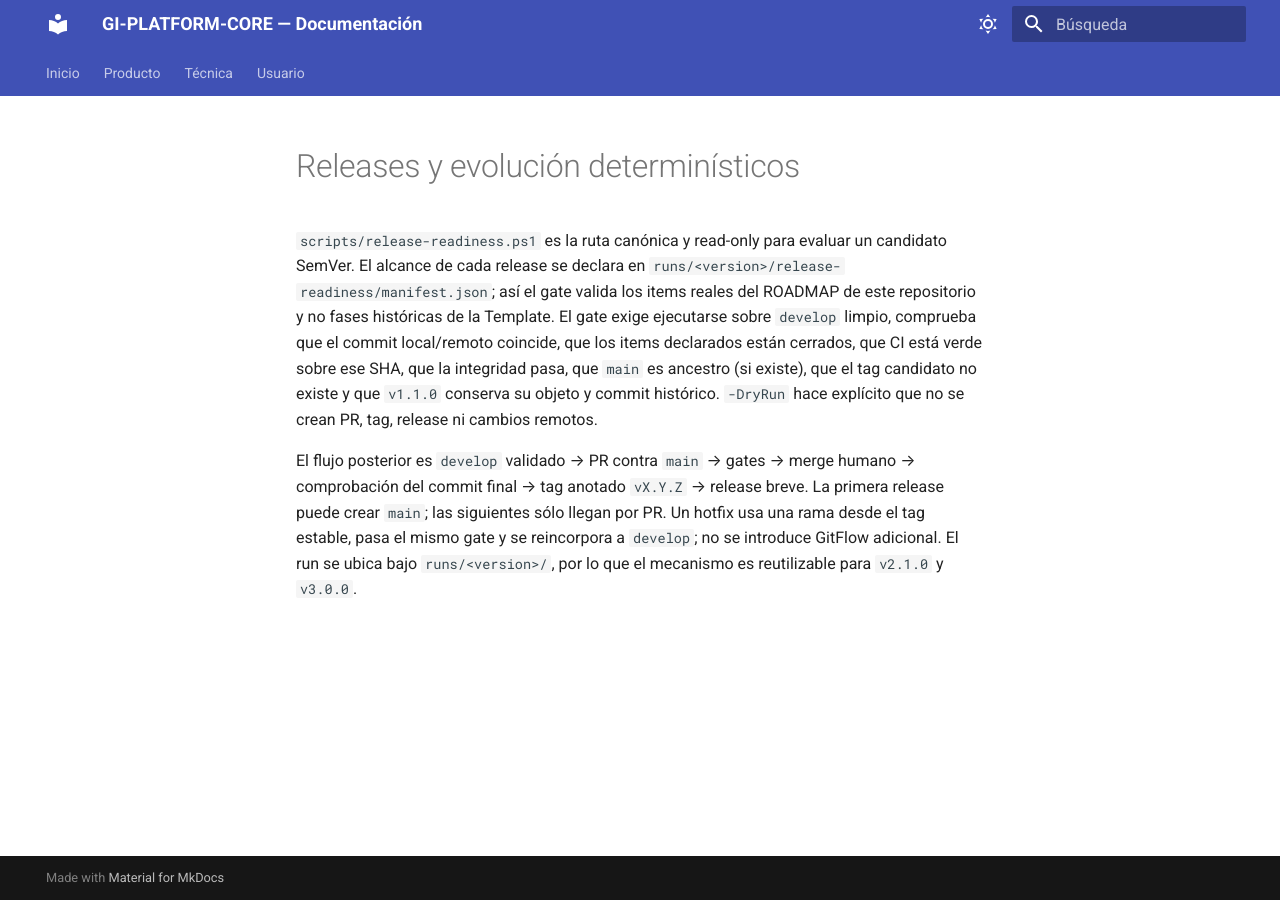
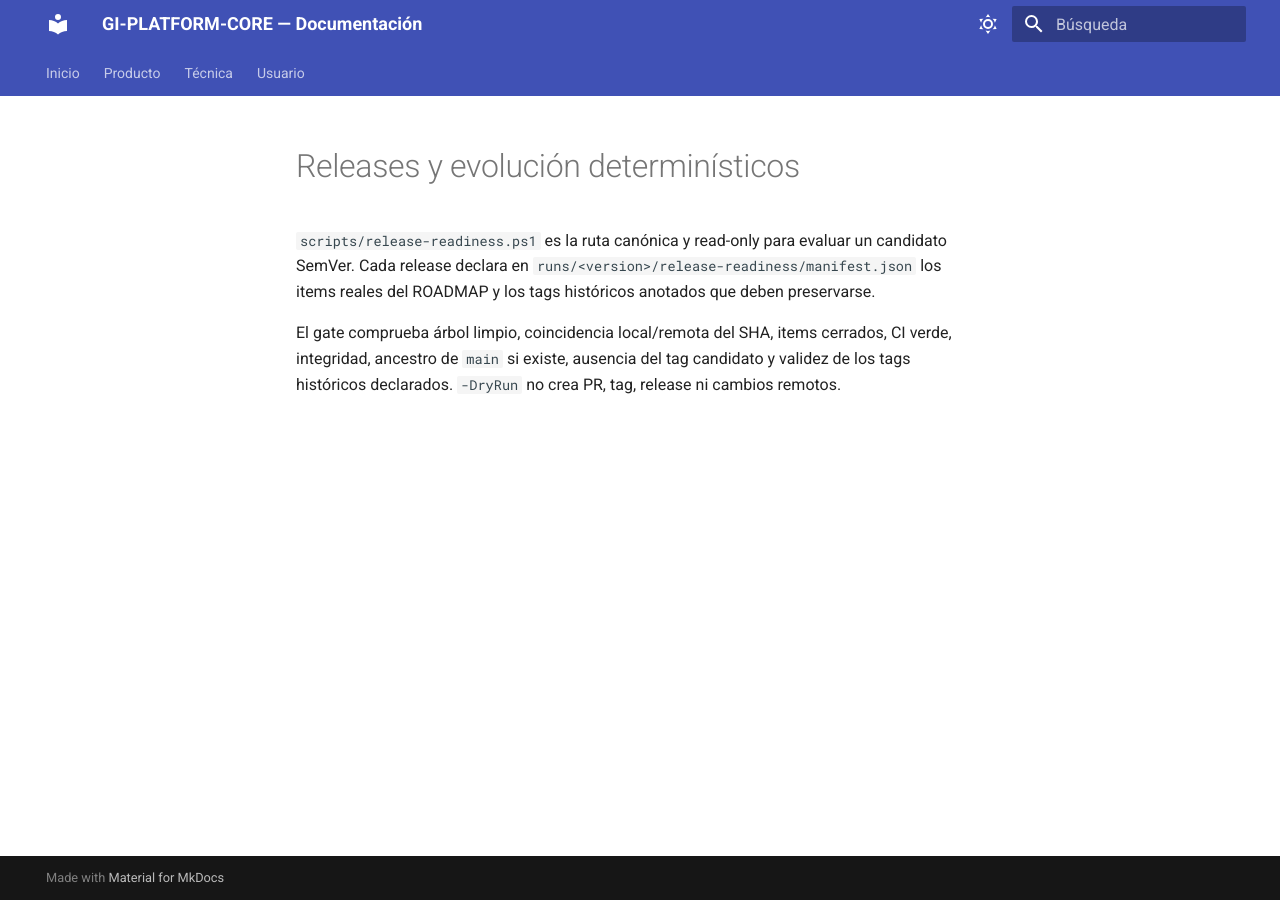
Before and after one commit to jlbellonGmail/gi-platform-core, an MkDocs documentation site: the page built from docs/tecnica/releases-evolucion.md, in a window 1280 px wide. Built offline with MkDocs 1.6.1 and Material for MkDocs 9.7.7, drawn with Linux system fonts in a browser that asks for light colours.

Commit message:
docs: documentar tags historicos declarados por release

```diff
--- a/docs/tecnica/releases-evolucion.md
+++ b/docs/tecnica/releases-evolucion.md
@@ -1,20 +1,11 @@
 # Releases y evolución determinísticos
 
-`scripts/release-readiness.ps1` es la ruta canónica y read-only para evaluar un
-candidato SemVer. El alcance de cada release se declara en
-`runs/<version>/release-readiness/manifest.json`; así el gate valida los items
-reales del ROADMAP de este repositorio y no fases históricas de la Template.
-El gate exige ejecutarse sobre `develop` limpio, comprueba que el commit
-local/remoto coincide, que los items declarados están cerrados, que CI está
-verde sobre ese SHA, que la integridad pasa, que `main` es ancestro (si existe),
-que el tag candidato no existe y que `v1.1.0` conserva su objeto y commit
-histórico. `-DryRun` hace explícito que no se crean PR, tag, release ni cambios
-remotos.
+`scripts/release-readiness.ps1` es la ruta canónica y read-only para evaluar
+un candidato SemVer. Cada release declara en
+`runs/<version>/release-readiness/manifest.json` los items reales del ROADMAP
+y los tags históricos anotados que deben preservarse.
 
-El flujo posterior es `develop` validado → PR contra `main` → gates → merge
-humano → comprobación del commit final → tag anotado `vX.Y.Z` → release breve.
-La primera release puede crear `main`; las siguientes sólo llegan por PR. Un
-hotfix usa una rama desde el tag estable, pasa el mismo gate y se reincorpora
-a `develop`; no se introduce GitFlow adicional. El run se ubica bajo
-`runs/<version>/`, por lo que el mecanismo es reutilizable para `v2.1.0` y
-`v3.0.0`.
+El gate comprueba árbol limpio, coincidencia local/remota del SHA, items
+cerrados, CI verde, integridad, ancestro de `main` si existe, ausencia del tag
+candidato y validez de los tags históricos declarados. `-DryRun` no crea PR,
+tag, release ni cambios remotos.
```
